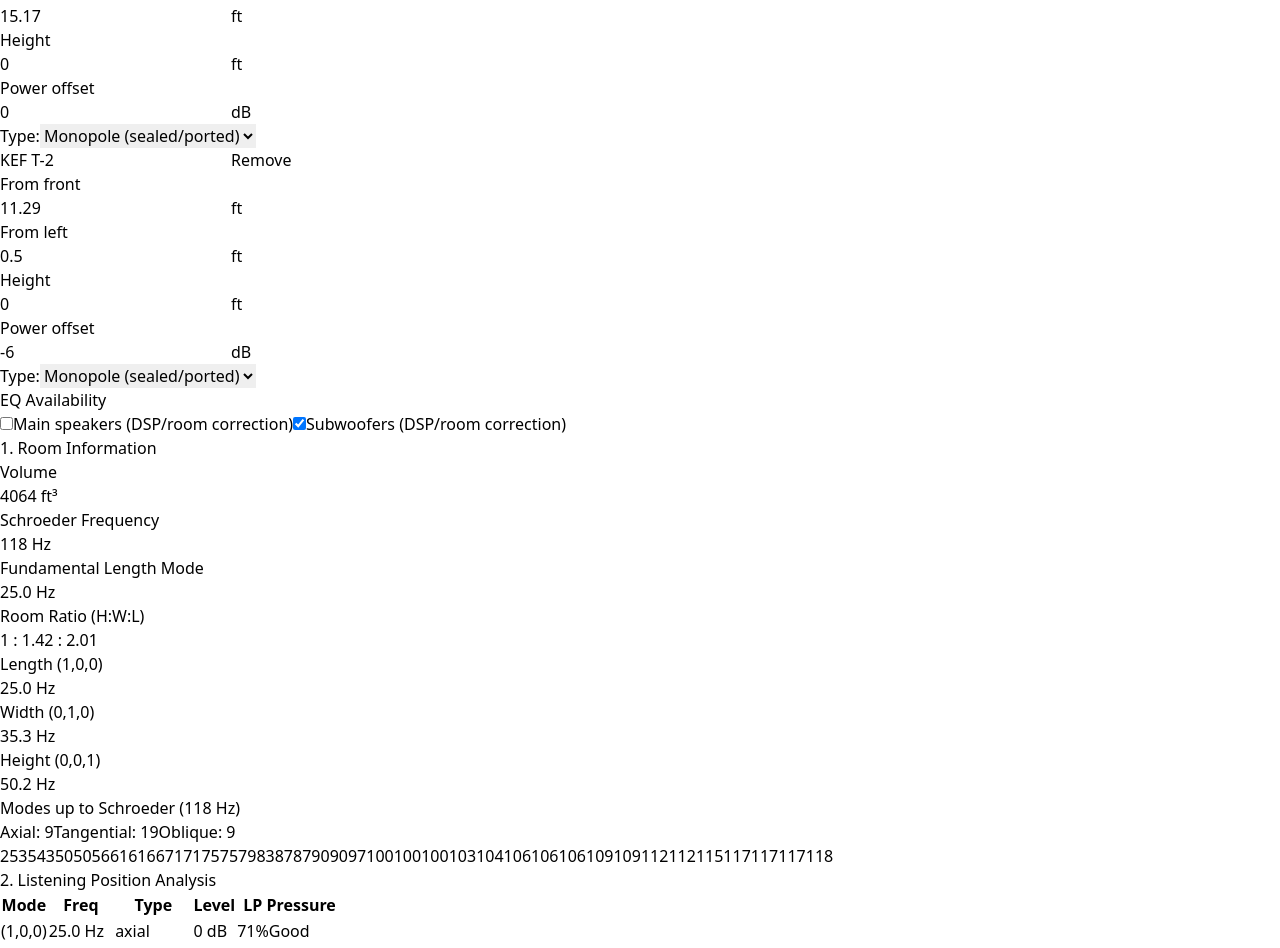
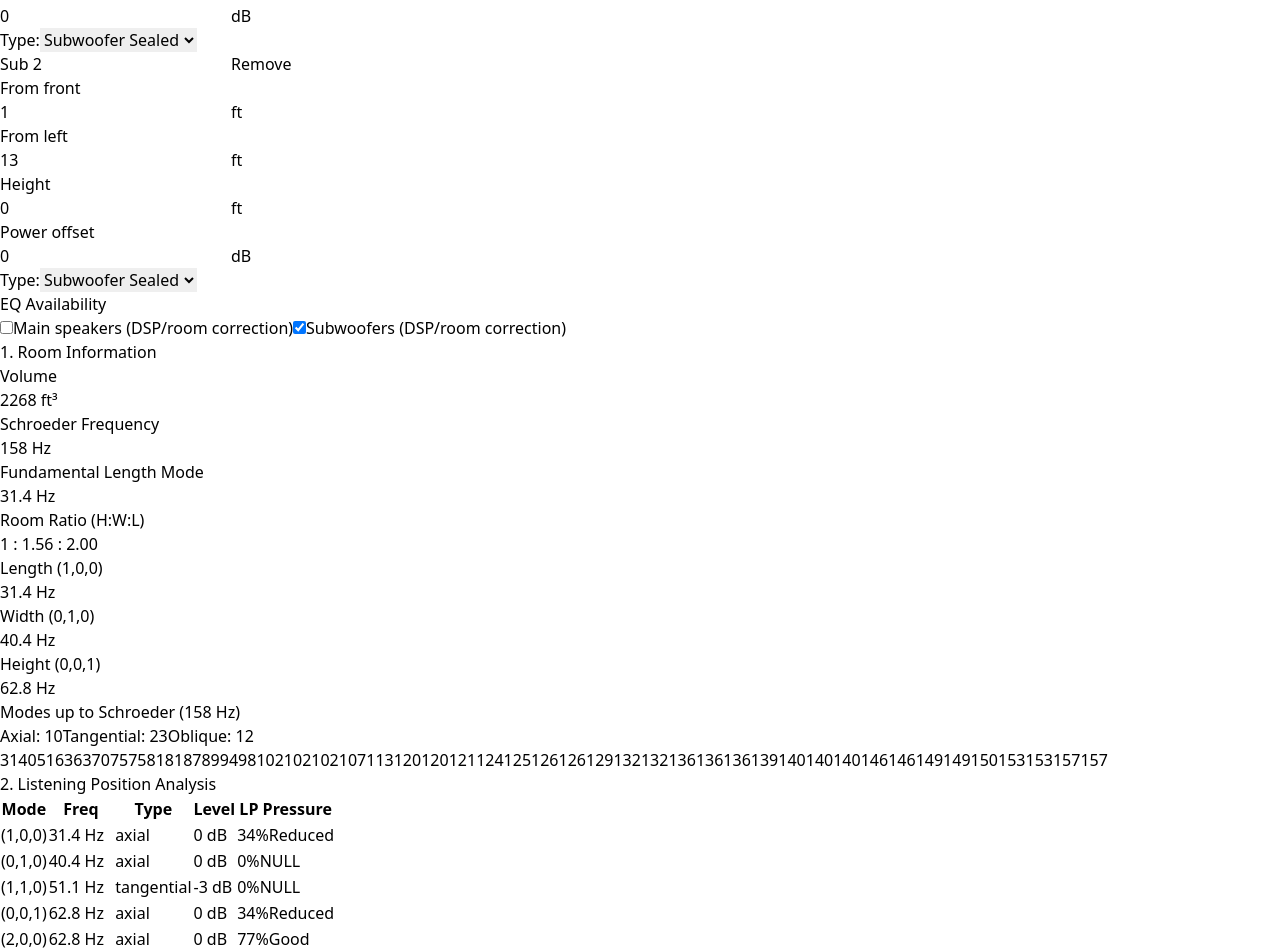
Before and after one commit to jondahl/room-acoustics-app, a React (Vite) app: page / in a window 1280 px wide. Shown: the part 1364-2312 px from the top of the page. Built offline with nearby package versions, Linux system fonts and the light colour scheme.

Commit message:
change defaults

```diff
--- a/src/App.jsx
+++ b/src/App.jsx
@@ -130,7 +130,7 @@ const calcBoundaryGain = (speaker, room, wallOpenings) => {
   const threshold = 2;
 
   let gain = 0;
-  const isMonopole = type === 'monopole';
+  const isMonopole = type !== 'Large Dipole';
   const gainPerBoundary = isMonopole ? 3 : 1.5;
 
   if (z < threshold) gain += gainPerBoundary; // floor
@@ -216,11 +216,16 @@ const SpeakerInput = ({ speaker, index, onChange, onRemove }) => (
           onChange={e => onChange(index, { ...speaker, type: e.target.value })}
           className="bg-gray-600 px-2 py-1 rounded text-white"
         >
-          <option value="monopole">Monopole (sealed/ported)</option>
-          <option value="dipole">Dipole (open baffle)</option>
+          <option value="Small Sealed">Small Sealed</option>
+          <option value="Small Ported">Small Ported</option>
+          <option value="Large Sealed">Large Sealed</option>
+          <option value="Large Ported">Large Ported</option>
+          <option value="Large Dipole">Large Dipole</option>
+          <option value="Subwoofer Sealed">Subwoofer Sealed</option>
+          <option value="Subwoofer Ported">Subwoofer Ported</option>
         </select>
       </div>
-      {speaker.type === 'dipole' && (
+      {speaker.type === 'Large Dipole' && (
         <NumberInput
           label="Orientation (0=facing rear)"
           value={speaker.orientation || 0}
@@ -260,9 +265,9 @@ const ModeBar = ({ pressure, showLabel = true }) => {
 export default function RoomAcousticsApp() {
   // Room state
   const [room, setRoom] = useState({
-    length: 22.58,
-    width: 16,
-    height: 11.25,
+    length: 18,
+    width: 14,
+    height: 9,
   });
 
   // Wall openings state
@@ -270,22 +275,22 @@ export default function RoomAcousticsApp() {
     front: 0,
     rear: 0,
     left: 0,
-    right: 40,
+    right: 0,
   });
 
   // Listening position state
   const [listener, setListener] = useState({
-    x: 16.92,
-    y: 7.5,
-    z: 4.42,
+    x: 11,
+    y: 7,
+    z: 3.5,
   });
 
   // Speakers state
   const [speakers, setSpeakers] = useState([
-    { name: 'LX521 Front-Left', x: 5.75, y: 5.08, z: 3, type: 'dipole', orientation: 0, powerOffset: 0 },
-    { name: 'LX521 Front-Right', x: 7.42, y: 13.67, z: 3, type: 'dipole', orientation: 0, powerOffset: 0 },
-    { name: 'SVS SB-1000 Pro', x: 1, y: 15.17, z: 0, type: 'monopole', orientation: 0, powerOffset: 0 },
-    { name: 'KEF T-2', x: 11.29, y: 0.5, z: 0, type: 'monopole', orientation: 0, powerOffset: -6 },
+    { name: 'Front Left', x: 2, y: 2, z: 3, type: 'Small Ported', orientation: 0, powerOffset: 0 },
+    { name: 'Front Right', x: 2, y: 12, z: 3, type: 'Small Ported', orientation: 0, powerOffset: 0 },
+    { name: 'Sub 1', x: 1, y: 1, z: 0, type: 'Subwoofer Sealed', orientation: 0, powerOffset: 0 },
+    { name: 'Sub 2', x: 1, y: 13, z: 0, type: 'Subwoofer Sealed', orientation: 0, powerOffset: 0 },
   ]);
 
   // EQ availability
@@ -310,7 +315,7 @@ export default function RoomAcousticsApp() {
       x: room.length / 2,
       y: room.width / 2,
       z: 0,
-      type: 'monopole',
+      type: 'Small Sealed',
       orientation: 0,
       powerOffset: 0,
     }]);
@@ -338,7 +343,7 @@ export default function RoomAcousticsApp() {
 
       const speakerExcitation = speakers.map(speaker => {
         let excitation;
-        if (speaker.type === 'dipole') {
+        if (speaker.type === 'Large Dipole') {
           excitation = calcDipoleExcitation(speaker, mode, room);
         } else {
           excitation = calcPressureAtPosition(speaker.x, speaker.y, speaker.z, mode, room, wallOpenings);
@@ -439,7 +444,7 @@ ${speakers.map(s => `### ${s.name}
 - Type: ${s.type}
 - Power offset: ${s.powerOffset} dB
 - Boundary gain: +${speakerAnalysis.find(sa => sa.name === s.name)?.boundaryGain.toFixed(1) || 0} dB
-${s.type === 'dipole' ? `- Orientation: ${s.orientation}°` : ''}`).join('\n\n')}
+${s.type === 'Large Dipole' ? `- Orientation: ${s.orientation}°` : ''}`).join('\n\n')}
 
 ## EQ / Room Correction Availability
 - Main speakers: ${eqAvailable.main ? 'YES - DSP/room correction available' : 'NO - positioning and acoustic treatment only'}
@@ -509,7 +514,7 @@ Based on this data, please provide:
       r: [room.length, room.width, room.height],
       w: [wallOpenings.front, wallOpenings.rear, wallOpenings.left, wallOpenings.right],
       l: [listener.x, listener.y, listener.z],
-      s: speakers.map(s => [s.name, s.x, s.y, s.z, s.type === 'dipole' ? 1 : 0, s.orientation || 0, s.powerOffset || 0]),
+      s: speakers.map(s => [s.name, s.x, s.y, s.z, s.type, s.orientation || 0, s.powerOffset || 0]),
       e: [eqAvailable.main ? 1 : 0, eqAvailable.sub ? 1 : 0],
     });
   };
@@ -520,7 +525,7 @@ Based on this data, please provide:
     if (data.l) setListener({ x: data.l[0], y: data.l[1], z: data.l[2] });
     if (data.s) setSpeakers(data.s.map(s => ({
       name: s[0], x: s[1], y: s[2], z: s[3],
-      type: s[4] === 1 ? 'dipole' : 'monopole',
+      type: s[4],
       orientation: s[5] || 0,
       powerOffset: s[6] || 0,
     })));
@@ -1019,7 +1024,7 @@ Based on this data, please provide:
               <div
                 key={i}
                 className={`absolute w-6 h-6 rounded-full border-2 flex items-center justify-center text-xs font-bold transform -translate-x-1/2 -translate-y-1/2 ${
-                  speaker.type === 'dipole' ? 'bg-purple-600 border-purple-300' : 'bg-green-600 border-green-300'
+                  speaker.type === 'Large Dipole' ? 'bg-purple-600 border-purple-300' : 'bg-green-600 border-green-300'
                 }`}
                 style={{
                   left: `${(speaker.y / room.width) * 100}%`,
@@ -1045,10 +1050,10 @@ Based on this data, please provide:
             {/* Legend */}
             <div className="absolute bottom-2 right-2 text-xs space-y-1 bg-gray-800/80 p-2 rounded">
               <div className="flex items-center gap-1">
-                <div className="w-3 h-3 bg-purple-600 rounded-full" /> Dipole
+                <div className="w-3 h-3 bg-purple-600 rounded-full" /> Large Dipole
               </div>
               <div className="flex items-center gap-1">
-                <div className="w-3 h-3 bg-green-600 rounded-full" /> Monopole
+                <div className="w-3 h-3 bg-green-600 rounded-full" /> Other speakers
               </div>
               <div className="flex items-center gap-1">
                 <div className="w-3 h-3 bg-blue-500 rounded-full" /> Listener
```
Also changed, not shown: 3 other files (tests, documents, lock files or other folders).
